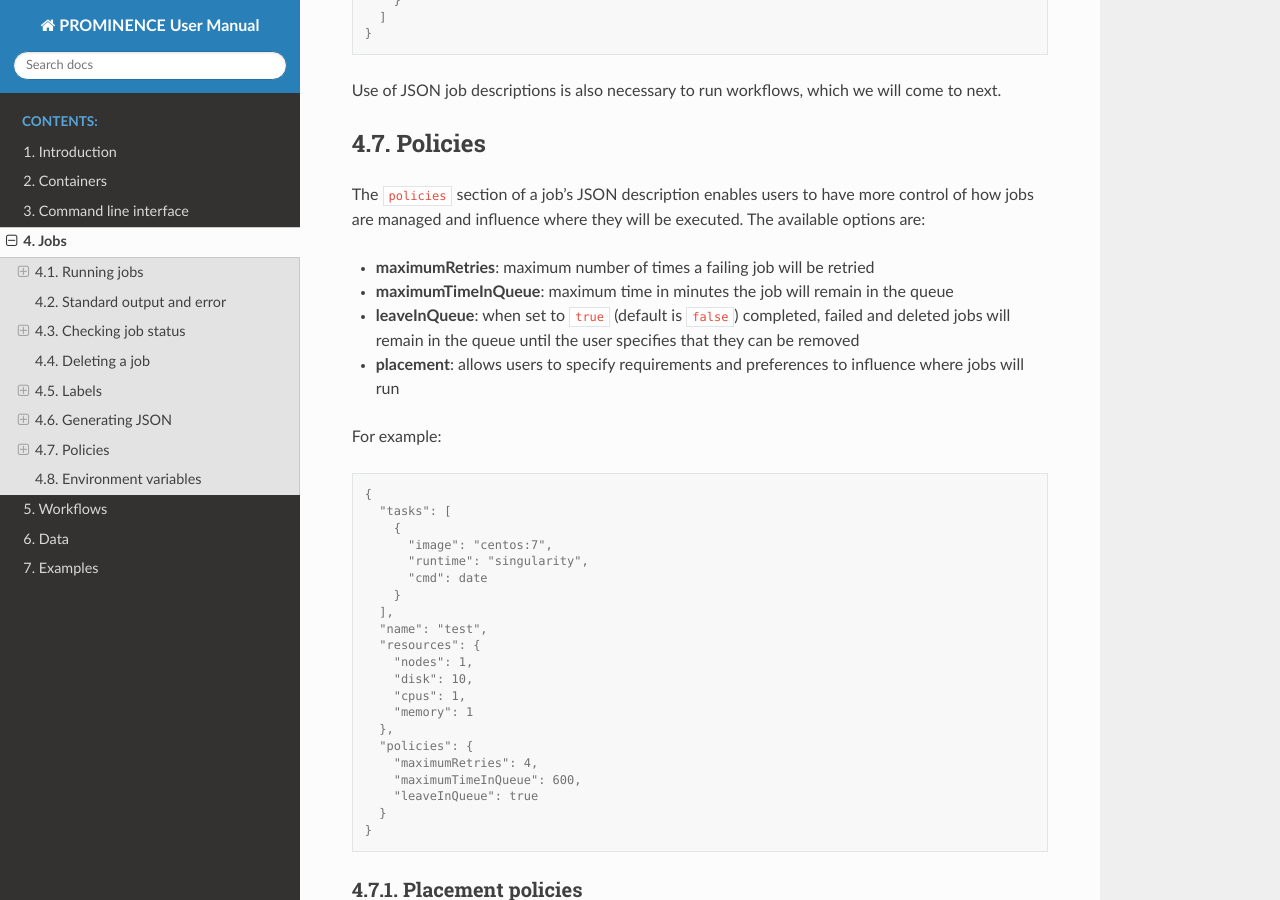
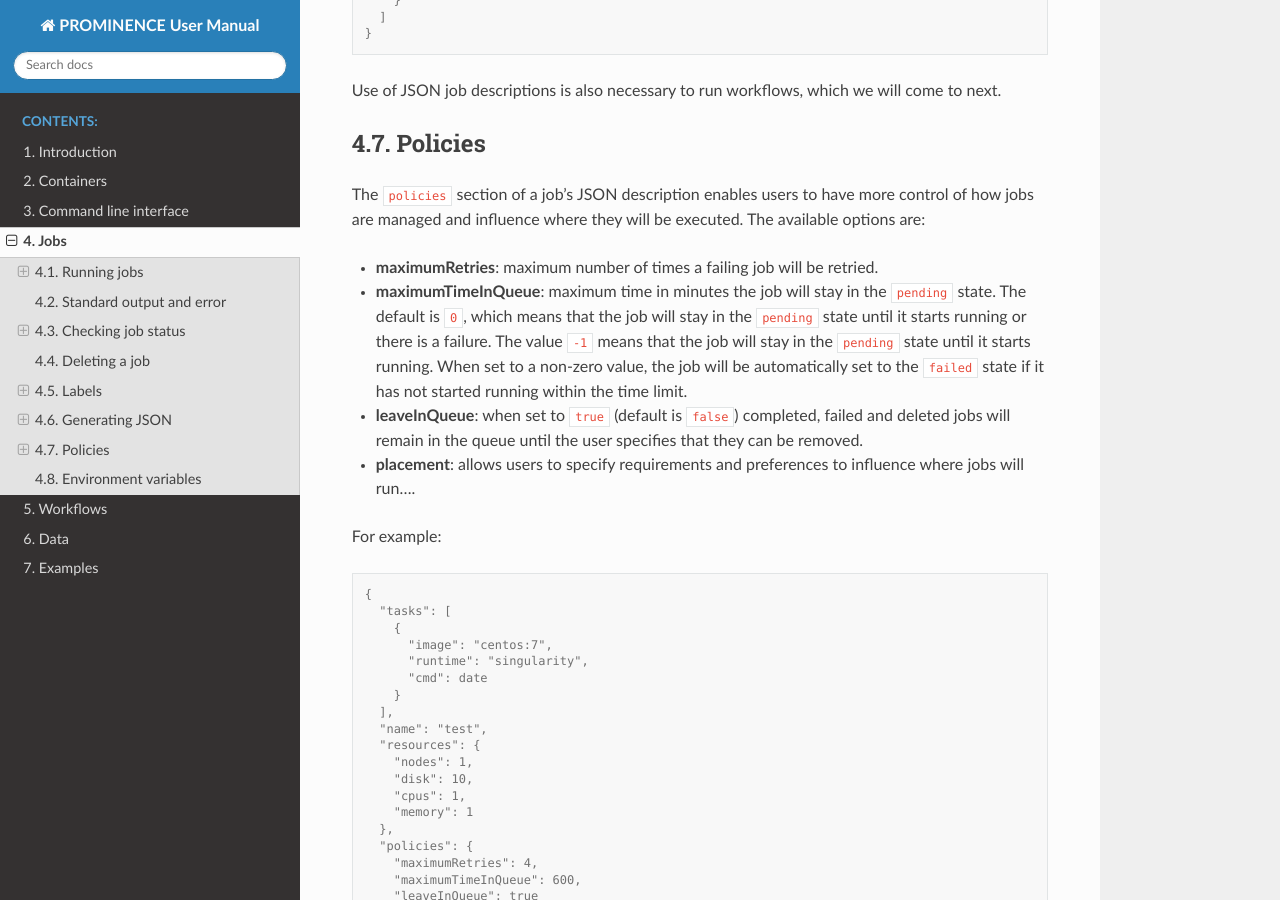
Before and after one commit to prominence-eosc/docs-eosc, a Sphinx documentation site: the page built from source/jobs.rst, in a window 1280 px wide and 900 px high, scrolled down 7633 px. Built offline with Sphinx 7.4.7 and the Read the Docs theme 2.0.0, drawn with Linux system fonts in a browser that asks for light colours.

Commit message:
More details on maximumTimeInQueue

```diff
--- a/source/jobs.rst
+++ b/source/jobs.rst
@@ -346,10 +346,10 @@ Policies
 
 The ``policies`` section of a job’s JSON description enables users to have more control of how jobs are managed and influence where they will be executed. The available options are:
 
-* **maximumRetries**: maximum number of times a failing job will be retried
-* **maximumTimeInQueue**: maximum time in minutes the job will remain in the queue
-* **leaveInQueue**: when set to ``true`` (default is ``false``) completed, failed and deleted jobs will remain in the queue until the user specifies that they can be removed
-* **placement**: allows users to specify requirements and preferences to influence where jobs will run
+* **maximumRetries**: maximum number of times a failing job will be retried.
+* **maximumTimeInQueue**: maximum time in minutes the job will stay in the ``pending`` state. The default is ``0``, which means that the job will stay in the ``pending`` state until it starts running or there is a failure. The value ``-1`` means that the job will stay in the ``pending`` state until it starts running. When set to a non-zero value, the job will be automatically set to the ``failed`` state if it has not started running within the time limit.
+* **leaveInQueue**: when set to ``true`` (default is ``false``) completed, failed and deleted jobs will remain in the queue until the user specifies that they can be removed.
+* **placement**: allows users to specify requirements and preferences to influence where jobs will run....
 
 For example:
 
```
